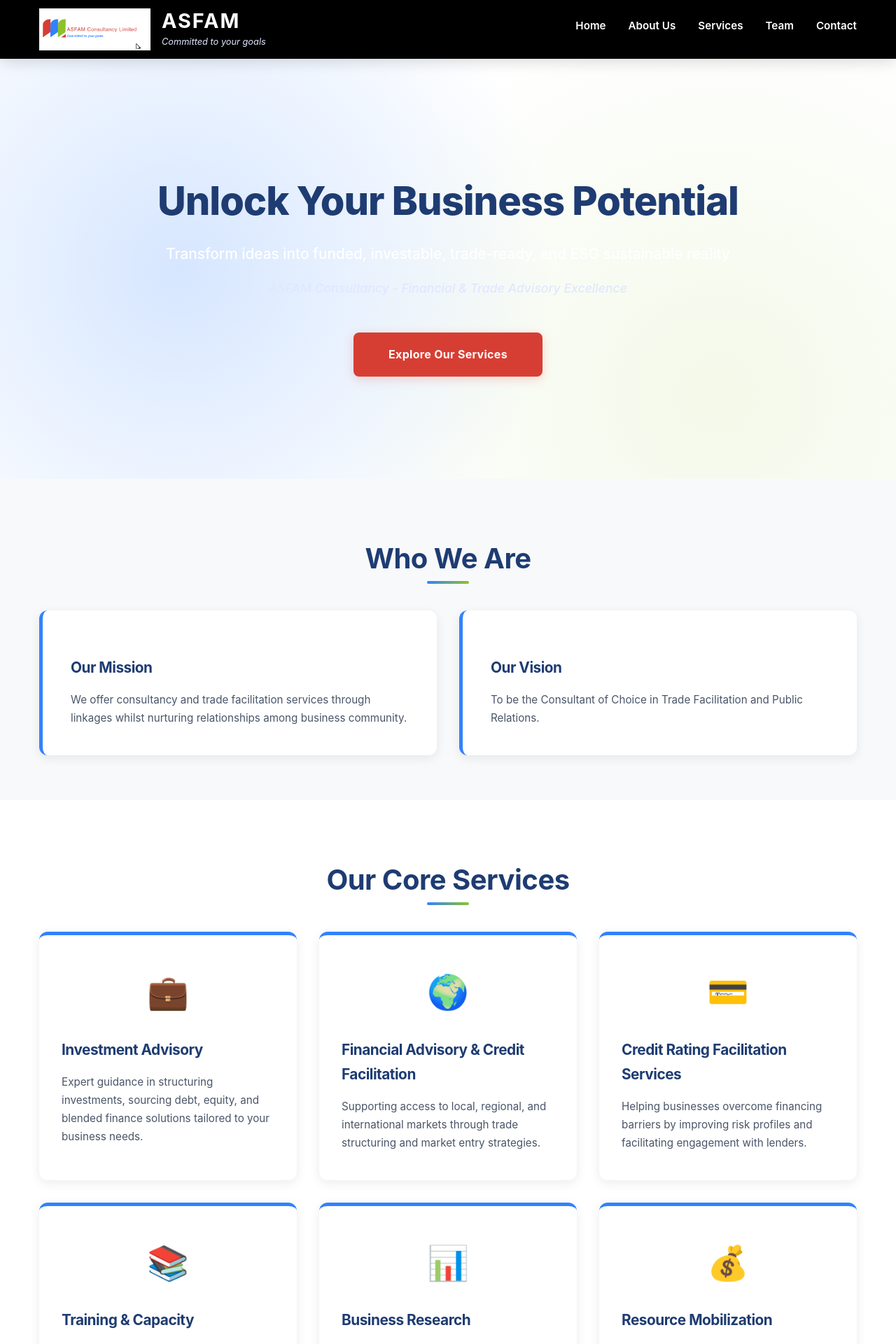
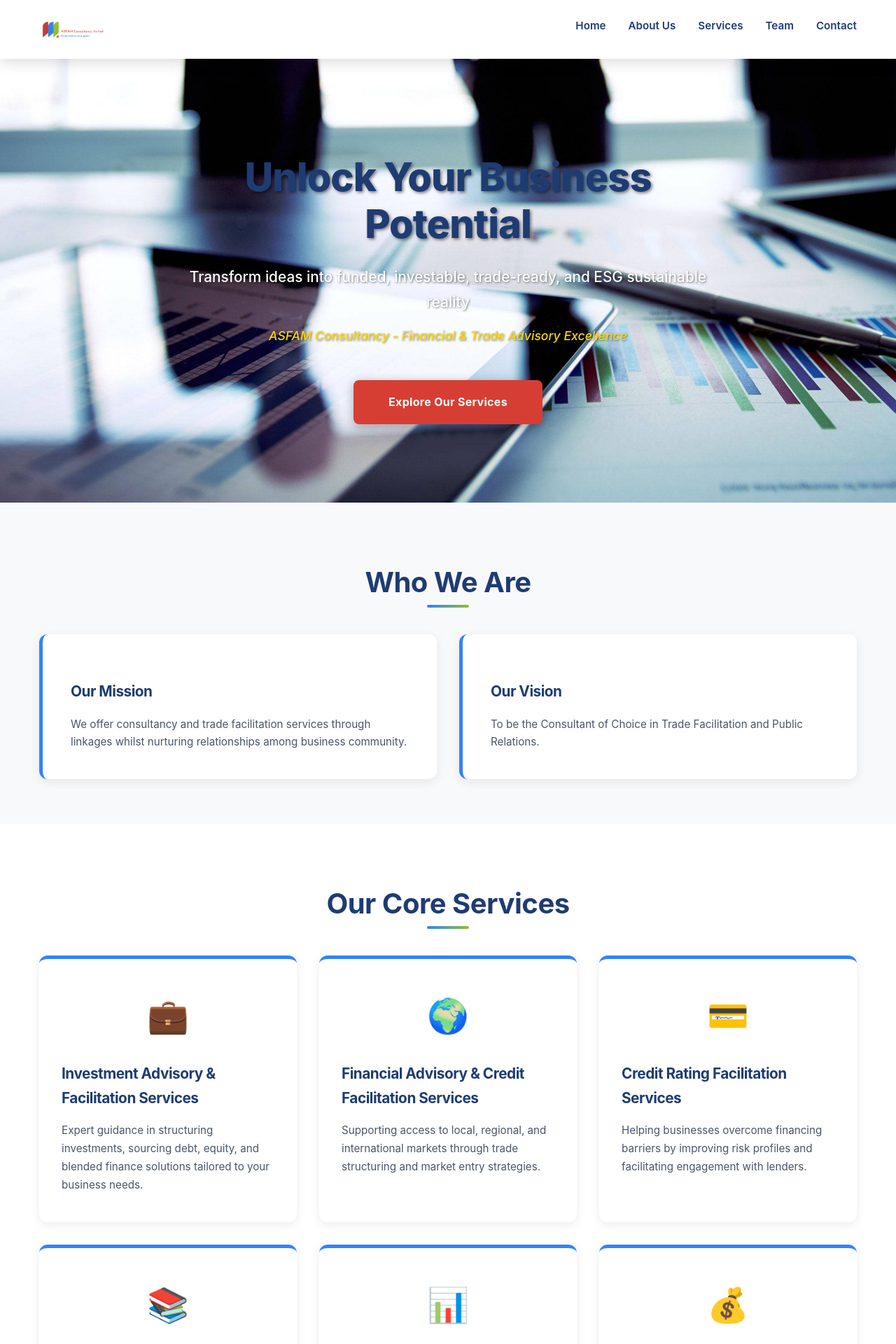
Before and after one commit to Maundu-Anthony/asfam-consultancy-limited, a React (Create React App) app: page / in a window 1280 px wide. Shown: the top 1920 px of the page at 70% size. Built offline with nearby package versions, Linux system fonts and the light colour scheme.

Commit message:
after corrections

```diff
--- a/src/components/Header.css
+++ b/src/components/Header.css
@@ -1,20 +1,20 @@
 /* ============================================
-   HEADER WITH WATERMARK PROTECTION
+   HEADER - WHITE BACKGROUND WITH BLUE TEXT
    ============================================ */
 
 .header {
-  background: #000000 !important;
-  color: white;
+  background: #ffffff !important;
+  color: #1e3c72;
   padding: 0.75rem 0;
   box-shadow: 0 4px 20px rgba(0, 0, 0, 0.15);
   position: sticky;
   top: 0;
-  z-index: 999999 !important; /* Highest z-index */
+  z-index: 999999 !important;
   overflow: hidden;
-  isolation: isolate; /* Creates new stacking context */
+  isolation: isolate;
 }
 
-/* FORCE REMOVE any background images or watermarks */
+/* Remove watermark protection styles - no longer needed */
 .header,
 .header *,
 .header::before,
@@ -22,11 +22,9 @@
 .header *::before,
 .header *::after {
   background-image: none !important;
-  -webkit-mask-image: none !important;
-  mask-image: none !important;
 }
 
-/* SOLID BLACK OVERLAY - Guaranteed to hide watermarks */
+/* White overlay */
 .header::before {
   content: '';
   position: absolute;
@@ -34,12 +32,11 @@
   left: -50%;
   right: -50%;
   bottom: -50%;
-  background: #000000 !important;
+  background: #ffffff !important;
   z-index: -1;
   pointer-events: none;
 }
 
-/* Alternative overlay method */
 .header::after {
   content: '';
   position: absolute;
@@ -47,7 +44,7 @@
   left: 0;
   right: 0;
   bottom: 0;
-  background: #000000 !important;
+  background: #ffffff !important;
   z-index: -2;
   pointer-events: none;
 }
@@ -64,7 +61,6 @@
   background: transparent !important;
 }
 
-/* Logo area - ensure no watermark shows through */
 .logo {
   flex: 1;
   position: relative;
@@ -74,7 +70,7 @@
 
 .logo a {
   text-decoration: none;
-  color: white;
+  color: #1e3c72;
   display: flex;
   align-items: center;
   gap: 1rem;
@@ -90,7 +86,6 @@
   position: relative;
   z-index: 102;
   background: transparent !important;
-  /* Ensure no SVG filters or masks */
   filter: none !important;
   -webkit-filter: none !important;
 }
@@ -109,14 +104,14 @@
   font-weight: 700;
   letter-spacing: 2px;
   background: transparent !important;
-  color: white;
+  color: #1e3c72;
 }
 
 .logo .tagline {
   margin: 0;
   font-size: 0.8rem;
   font-style: italic;
-  color: #e0e7ff;
+  color: #3282fe;
   background: transparent !important;
 }
 
@@ -124,7 +119,7 @@
   display: none;
   background: none !important;
   border: none;
-  color: white;
+  color: #1e3c72;
   font-size: 1.5rem;
   cursor: pointer;
   padding: 0.5rem;
@@ -142,7 +137,6 @@
   }
 }
 
-/* Navigation - ensure clean background */
 nav {
   display: flex;
   gap: 2rem;
@@ -153,7 +147,7 @@ nav {
 }
 
 nav a {
-  color: white;
+  color: #1e3c72;
   text-decoration: none;
   font-weight: 600;
   transition: all 0.3s ease;
@@ -165,8 +159,8 @@ nav a {
 }
 
 nav a:hover {
-  color: #8cc327;
-  border-bottom-color: #8cc327;
+  color: #3282fe;
+  border-bottom-color: #3282fe;
 }
 
 @media (max-width: 768px) {
@@ -183,9 +177,9 @@ nav a:hover {
     right: 0;
     flex-direction: column;
     gap: 0;
-    background: #000000 !important;
+    background: #ffffff !important;
     padding: 1rem;
-    border-top: 2px solid #333333;
+    border-top: 2px solid #e0e0e0;
     z-index: 1001;
   }
 
@@ -195,8 +189,9 @@ nav a:hover {
 
   nav a {
     padding: 1rem;
-    border-bottom: 1px solid rgba(255, 255, 255, 0.1);
+    border-bottom: 1px solid #e0e0e0;
     background: transparent !important;
+    color: #1e3c72;
   }
 
   .header-container {
--- a/src/components/Header.js
+++ b/src/components/Header.js
@@ -17,8 +17,7 @@ function Header() {
           <Link to="/">
             <img src={logoImage} alt="ASFAM Logo" className="logo-image" />
             <div className="logo-text">
-              <h1>ASFAM</h1>
-              <p className="tagline">Committed to your goals</p>
+
             </div>
           </Link>
         </div>
--- a/src/pages/Contact.js
+++ b/src/pages/Contact.js
@@ -127,11 +127,11 @@ function Contact() {
               <h3>🌐 Website</h3>
               <p>
                 <a
-                  href="https://asfam-consultancy-limited.vercel.app/"
+                  href="https://www.asfam.co.ke"
                   target="_blank"
                   rel="noopener noreferrer"
                 >
-                  https://asfam-consultancy-limited.vercel.app/
+                  https://www.asfam.co.ke
                 </a>
               </p>
             </div>
--- a/src/pages/Home.css
+++ b/src/pages/Home.css
@@ -2,8 +2,8 @@
   min-height: 100vh;
 }
 
+/* Hero section with clean background image - NO OVERLAY */
 .hero {
-  background: linear-gradient(135deg, #1e3c72 0%, #2a5298 100%);
   color: white;
   padding: 7rem 1rem;
   text-align: center;
@@ -13,23 +13,22 @@
   justify-content: center;
   position: relative;
   overflow: hidden;
+  isolation: isolate;
 }
 
-.hero::before {
-  content: '';
+.hero-background {
   position: absolute;
-  top: 0;
-  left: 0;
-  right: 0;
-  bottom: 0;
-  background: radial-gradient(circle at 20% 50%, rgba(50, 130, 254, 0.2) 0%, transparent 50%),
-              radial-gradient(circle at 80% 80%, rgba(139, 195, 39, 0.1) 0%, transparent 50%);
-  pointer-events: none;
+  inset: 0;
+  width: 100%;
+  height: 100%;
+  object-fit: cover;
+  z-index: 0;
 }
 
 .hero-content {
   position: relative;
   z-index: 1;
+  max-width: 800px;
 }
 
 .hero-content h1 {
@@ -38,6 +37,7 @@
   font-weight: 800;
   line-height: 1.2;
   letter-spacing: -1px;
+  text-shadow: 2px 2px 4px rgba(0, 0, 0, 0.5);
 }
 
 .hero-content p {
@@ -45,12 +45,14 @@
   margin: 1rem 0;
   line-height: 1.7;
   font-weight: 500;
+  text-shadow: 1px 1px 3px rgba(0, 0, 0, 0.5);
 }
 
 .hero-subtitle {
   font-size: 1.1rem !important;
-  color: #e0e7ff;
+  color: #ffd700;
   font-style: italic;
+  text-shadow: 1px 1px 3px rgba(0, 0, 0, 0.5);
 }
 
 .cta-button {
@@ -65,7 +67,7 @@
   transition: all 0.4s cubic-bezier(0.4, 0, 0.2, 1);
   margin-top: 2rem;
   border: 2px solid #d73e33;
-  box-shadow: 0 4px 15px rgba(215, 62, 51, 0.2);
+  box-shadow: 0 4px 15px rgba(0, 0, 0, 0.3);
   letter-spacing: 0.3px;
 }
 
@@ -73,18 +75,20 @@
   background: #b8312a;
   color: white;
   transform: translateY(-2px);
-  box-shadow: 0 8px 25px rgba(215, 62, 51, 0.3);
+  box-shadow: 0 8px 25px rgba(0, 0, 0, 0.4);
 }
 
 .cta-button.secondary {
   background: white;
   color: #d73e33;
   border-color: #d73e33;
+  box-shadow: 0 4px 15px rgba(0, 0, 0, 0.1);
 }
 
 .cta-button.secondary:hover {
   background: #d73e33;
   color: white;
+  box-shadow: 0 8px 25px rgba(215, 62, 51, 0.3);
 }
 
 .container {
@@ -152,19 +156,6 @@
   line-height: 1.7;
   margin: 0;
   font-size: 0.95rem;
-}
-
-.mission-item h3 {
-  color: #1e3c72;
-  margin-bottom: 1rem;
-  font-size: 1.3rem;
-  font-weight: 700;
-}
-
-.mission-item p {
-  color: #4a5568;
-  line-height: 1.7;
-  margin: 0;
 }
 
 .services-preview {
@@ -276,12 +267,13 @@
   font-size: 2.5rem;
   margin-bottom: 1.5rem;
   font-weight: 800;
+  color: #3282fe;
 }
 
 .cta-section p {
   font-size: 1.2rem;
   margin-bottom: 2rem;
-  color: #cbd5e0;
+  color: #3282fe;
   font-weight: 500;
 }
 
--- a/src/pages/Home.js
+++ b/src/pages/Home.js
@@ -1,17 +1,18 @@
 import React from 'react';
 import { Link } from 'react-router-dom';
 import ServiceCard from '../components/ServiceCard';
+import heroBackground from '../images/homepage.jpg';
 import './Home.css';
 
 function Home() {
   const services = [
     {
-      title: 'Investment Advisory',
+      title: 'Investment Advisory & Facilitation Services',
       description: 'Expert guidance in structuring investments, sourcing debt, equity, and blended finance solutions tailored to your business needs.',
       icon: '💼'
     },
     {
-      title: 'Financial Advisory & Credit Facilitation',
+      title: 'Financial Advisory & Credit Facilitation Services',
       description: 'Supporting access to local, regional, and international markets through trade structuring and market entry strategies.',
       icon: '🌍'
     },
@@ -21,7 +22,7 @@ function Home() {
       icon: '💳'
     },
     {
-      title: 'Training & Capacity',
+      title: 'Training & Capacity Building',
       description: 'NITA-accredited training programs in resource mobilization, financial governance, and institutional strengthening.',
       icon: '📚'
     },
@@ -40,6 +41,7 @@ function Home() {
   return (
     <div className="home">
       <section className="hero">
+        <img className="hero-background" src={heroBackground} alt="" aria-hidden="true" />
         <div className="hero-content">
           <h1>Unlock Your Business Potential</h1>
           <p>Transform ideas into funded, investable, trade-ready, and ESG sustainable reality</p>
@@ -47,6 +49,8 @@ function Home() {
           <Link to="/services" className="cta-button">Explore Our Services</Link>
         </div>
       </section>
+
+      {/* Rest of your component... */}
 
       <section className="mission">
         <div className="container">
@@ -89,7 +93,7 @@ function Home() {
 
       <section className="why-choose">
         <div className="container">
-          <h2>Why Choose ASFAM</h2>
+          <h2>Why ASFAM?</h2>
           <div className="reasons-grid">
             <div className="reason">
               <h3>✓ Committed to Your Goals</h3>
--- a/src/pages/Services.css
+++ b/src/pages/Services.css
@@ -13,6 +13,8 @@
   font-size: 3rem;
   margin: 0 0 1.5rem 0;
   font-weight: 800;
+  color: rgba(255, 255, 255, 1);
+  text-shadow: 0 2px 8px rgba(0, 0, 0, 0.25);
 }
 
 .services-header p {
--- a/src/pages/Services.js
+++ b/src/pages/Services.js
@@ -6,7 +6,7 @@ function Services() {
   const mainServices = [
   {
   title: 'Investment Advisory & Facilitation Services',
-  description: 'We provide integrated resource structuring, valuation, capital allocation, and growth strategies, while facilitating investor engagement, deal origination, due diligence coordination, and transaction closure. Advising on investment mobilization, capital raising, and structuring debt, equity, blended finance, and grant funding from banks, DFIs, private investors, impact investors, and development partners.',
+  description: 'We provide integrated resource structuring, valuation, capital structuring, and growth strategies, while facilitating investor engagement, deal origination, due diligence coordination, and transaction closure. Advising on investment mobilization, capital raising, and structuring debt, equity, blended finance, and grant funding from banks, DFIs, private investors, impact investors, and development partners.',
   icon: '💼'
 },
 {
@@ -15,7 +15,7 @@ function Services() {
   icon: '🌍'
 },
 {
-  title: 'Training & Mentorship (NITA Accredited)',
+  title: 'Training & Capacity Building (NITA Accredited)',
   description: 'Delivering certified and customized training programs in resource mobilization, investment readiness, trade development, credit management, financial governance, and institutional strengthening—supported by hands-on mentorship and coaching.',
   icon: '📚'
 },
@@ -25,7 +25,7 @@ function Services() {
   icon: '📊'
 },
 {
-  title: 'Credit Rating & Financing Facilitation Services',
+  title: 'Credit Facilitation Services',
   description: 'Supporting clients facing credit constraints to access appropriate financing by restructuring credit proposals, improving risk profiles, aligning financial documentation to lender requirements, and facilitating engagement with banks and financing institutions.',
   icon: '💳'
 },
@@ -70,18 +70,17 @@ function Services() {
     <div className="services">
       <section className="services-header">
         <div className="container">
-          <h1>Our Services</h1>
-          <p>Turning Vision into Funded, Investable, Trade-Ready, and ESG Sustainable Reality</p>
+          <h1>OUR SERVICES.</h1>
+          <p>
+            Our mission is to unlock capital opportunities, mobilize strategic resources, and deliver high-impact Investment & Trade Advisory, Business Research, Credit Facilitation, Training and Capacity Building, and Mentorship services that enable organizations, enterprises, and projects to expand, scale, compete effectively in markets, and achieve sustainable long-term growth.
+          </p>
         </div>
       </section>
 
       <section className="services-intro">
         <div className="container">
           <p>
-            At ASFAM Consultancy Limited, we unlock capital, mobilize strategic resources, and deliver expert Investment & Trade Advisory, Business Research, Credit Facilitation, Training/Capacity Building, and Mentorship Services that empower organizations, businesses, and projects to grow, upscale, trade competitively, and sustain long-term impact.
-          </p>
-          <p>
-            As a NITA-Accredited Training Provider, we combine advisory excellence, market intelligence, and structured capacity building—ensuring our clients are not only funded, but also positioned to access credit, manage risk, and scale sustainably.
+            As a NITA-accredited training provider, we integrate advisory expertise, market intelligence, and structured capacity-building frameworks to ensure that our clients are not only able to access funding, but are also strategically positioned to secure credit, strengthen risk management, and scale their operations in a sustainable and resilient manner.
           </p>
         </div>
       </section>
@@ -104,30 +103,25 @@ function Services() {
 
       <section className="credit-rating">
         <div className="container">
-          <h2>Credit Rating Facilitation Services</h2>
+          <h2>CREDIT RATING FACILITATION SERVICES.</h2>
           <p className="section-intro">
-            In our quest to provide all-inclusive financial consultancy services, ASFAM has partnered with International Credit Rating Agency (ICRA-LLC) based in UAE. The Agency is one of the fastest-growing credit rating agencies, providing useful information, tools, and confidence in decision-making to mitigate commercial risk.
+            In our quest to provide all-inclusive financial consultancy services, ASFAM have partners with International Credit Rating Agency (ICRA - LLC) based in UAE. The Agency is one of the fastest growing companies providing credit rating and credit recommendation services. It has presences across Europe, Africa and South East Asia. Through our partners ICRA-LLC, we provide useful information, tools and expertise to help our customers take confident decision in mitigating any commercial risk. We are a sole agents mandated by ICRA-LLC, to facilitate issuance of the following services.
           </p>
           <div className="rating-services">
             <div className="rating-service">
-              <h3>◆ Issuer Credit Rating Services</h3>
-              <p>Comprehensive evaluation of credit risk for businesses and organizations</p>
+              <h3>Credit Rating Services</h3>
             </div>
             <div className="rating-service">
-              <h3>◆ Portfolio Rating Services</h3>
-              <p>Assessment of investment portfolios and their credit quality</p>
+              <h3>Portfolio Rating Services.</h3>
             </div>
             <div className="rating-service">
-              <h3>◆ Investor Services</h3>
-              <p>Detailed information and analysis for investment decision-making</p>
+              <h3>Investor Services</h3>
             </div>
             <div className="rating-service">
-              <h3>◆ ESG Rating Services</h3>
-              <p>Environmental, Social, and Governance assessment for sustainable investing</p>
+              <h3>ESG Rating Services.</h3>
             </div>
             <div className="rating-service">
-              <h3>◆ ICRA Scorecard Rating System</h3>
-              <p>Systematic evaluation framework using proven rating methodologies</p>
+              <h3>ICRA Scorecard Rating System</h3>
             </div>
           </div>
         </div>
--- a/src/pages/Team.js
+++ b/src/pages/Team.js
@@ -16,9 +16,9 @@ function Team() {
       "image": mwendaImage
     },
     {
-      "name": "Said Athman",
+      "name": "SAID ATHMAN MWASAHANI.",
       "title": "Managing Director",
-      "bio": "Results-driven financial services professional with over 15 years' experience in Corporate and Institutional Banking, Financial Consultancy, and Business Development. Expert in Business Management, Strategic Planning, Resource Mobilization, Credit Management, and Structuring. Developed and set up TIER 1 BANKS in East Africa with focus on Market Development, Business Growth, Fund Mobilization, Portfolio Management and Public-Private Partnerships. Leadership defined by Innovation in FINTECH & AI and ability to deliver measurable impact across public and private sector environments.",
+      "bio": "Results-driven financial services professional with over 15 years' experience in corporate and institutional banking, financial consultant, and business development. He possess a strong skills in institutional relationship management, strategic planning, resource mobilization, credit management and structuring, financial analysis, sales and marketing, and people management. He has a proven track record in resource mobilization, project funding, portfolio management, and formulation of banking solutions targeting corporate, government, institutional and NGO clients. He is a corporate trainer, leadership coach & mentor, consultant in strategic leadership, business management and operations, customer service, and entrepreneurial development. His professional experience spans roles such as Business Relationship Manager at Equity Bank, Relationship Manager at Co-operative Bank, Senior Manager at Chase Bank and Gulf African Bank, and Managing Director of ASFAM Consultancy Limited. He holds a Bachelor's degree in Economics from the University of Nairobi, complemented by certificates in international trade, financial management, leadership, strategic management, and business facilitation.",
       "image": saidImage
     },
     {
```
Also changed, not shown: src/pages/About.js (+19 -17 lines), src/images/asfam.png, src/images/homepage.jpg (added).
